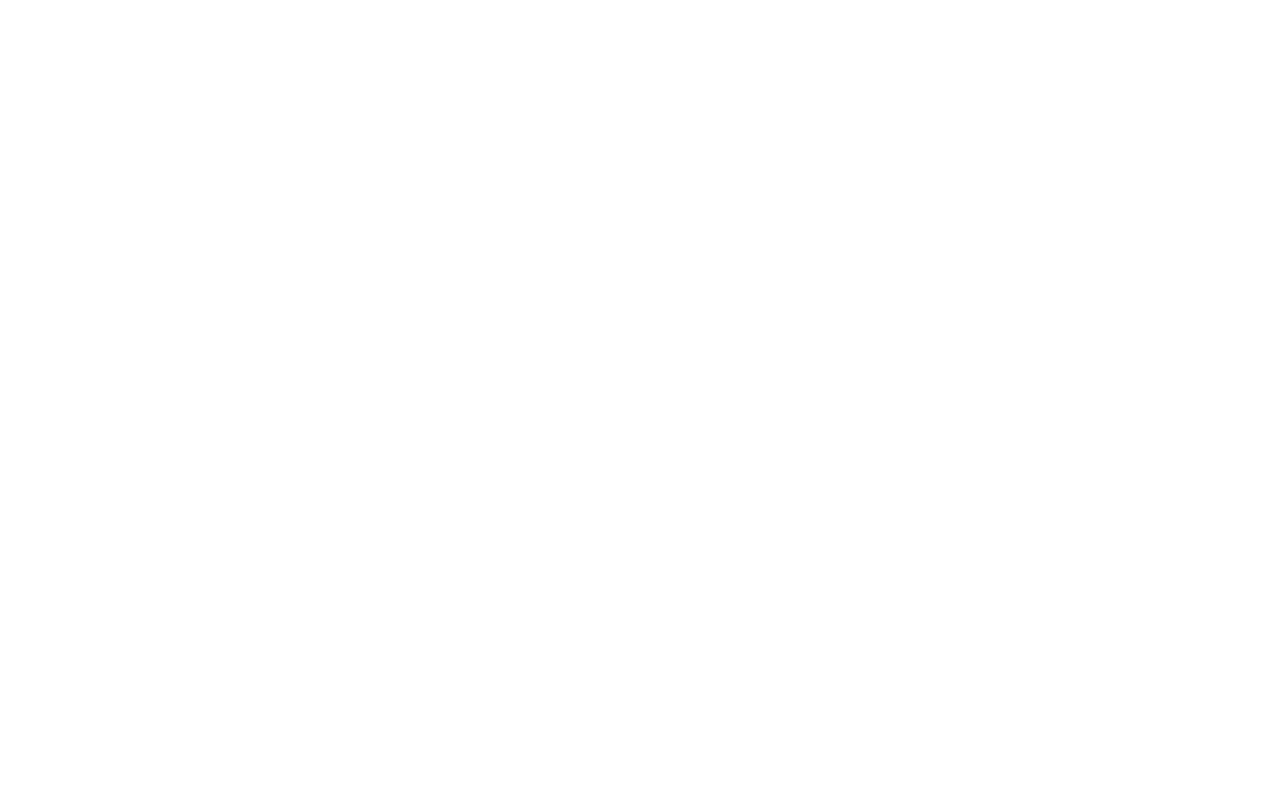
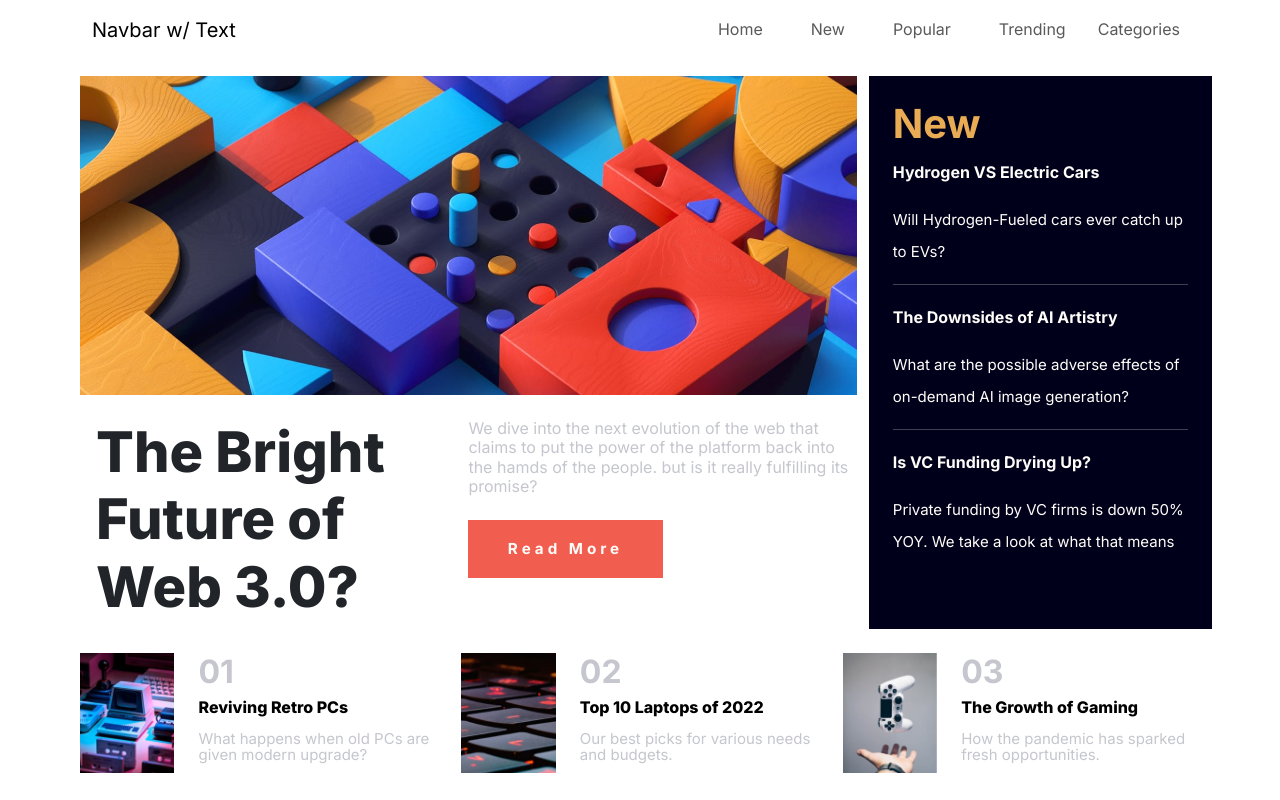
Before and after one commit to Mut1s0/news-homepage, a React (Create React App) app: page / in a window 1280 px wide. Built offline with nearby package versions, Linux system fonts and the light colour scheme.

Commit message:
Done with Desktop version

```diff
--- a/public/index.html
+++ b/public/index.html
@@ -12,5 +12,9 @@
 
   <div id="root"></div>
 
+  <!-- Bootstrap Script -->
+  <script src="https://cdn.jsdelivr.net/npm/@popperjs/core@2.9.2/dist/umd/popper.min.js" integrity="sha384-IQsoLXl5PILFhosVNubq5LC7Qb9DXgDA9i+tQ8Zj3iwWAwPtgFTxbJ8NT4GN1R8p" crossorigin="anonymous"></script>
+  <script src="https://cdn.jsdelivr.net/npm/bootstrap@5.0.2/dist/js/bootstrap.min.js" integrity="sha384-cVKIPhGWiC2Al4u+LWgxfKTRIcfu0JTxR+EQDz/bgldoEyl4H0zUF0QKbrJ0EcQF" crossorigin="anonymous"></script>
+
 </body>
 </html>
--- a/src/App.css
+++ b/src/App.css
@@ -24,9 +24,9 @@
   --p-fs: 15px;
 
   /* Font Weights */
-  --fw: 400;
-  --fw: 700;
-  --fw: 800;
+  --fw-400: 400;
+  --fw-700: 700;
+  --fw-800: 800;
 }
 
 
@@ -91,3 +91,136 @@ h5,
 h6 {
  overflow-wrap: break-word;
 }
+
+body {
+  font-family: var(--ff);
+}
+
+.wrapper {
+  max-width: 1200px;
+  padding: 0 2.5rem;
+}
+
+.flex {
+  display: flex;
+}
+
+/* .hero {
+  border: 2px solid red;
+} */
+
+.hero--side {
+  max-width: 30%;
+  padding: 1.5rem;
+  height: auto;
+  line-height: 2rem;
+  background-color: var(--clr-neutral-very-dark-blue);
+}
+
+.hero--side--header {
+  color: var(--clr-primary-soft-orange);
+  font-weight: var(--fw-700);
+}
+
+.hero--side--anchor > a {
+  color: var(--clr-neutral-off-white);
+  font-weight: var(--fw-700);
+  text-decoration: none;
+}
+
+.hero--side--p {
+  color: var(--clr-neutral-off-white);
+  font-size: 15px;
+  font-weight: var(--fw-400);
+}
+
+hr {
+  color: var(--clr-neutral-off-white);
+}
+
+.hero--title {
+  /* border: 2px solid green; */
+  max-width: 50%;
+}
+
+.hero--title > h1 {
+  font-weight: var(--fw-800);
+  font-size: 3.5rem;
+  padding: 0 1rem;
+}
+
+.hero--info {
+  /* border: 2px solid brown; */
+  width: 50%;
+  margin: 0 auto;
+}
+
+.hero--info > h2 {
+  color: var(--clr-neutral-grayish-blue);
+  font-weight: var(--fw-600);
+  text-align: start;
+  font-size: 1rem;
+}
+
+.hero--link {
+  background-color: var(--clr-primary-soft-red);
+  width: 50%;
+  text-align: center;
+  padding: 1rem;
+  letter-spacing: 0.25rem;
+  font-weight: var(--fw-700);
+  font-size: 0.95rem;
+}
+
+.hero--link > a {
+  text-decoration: none;
+  color: var(--clr-neutral-off-white);
+}
+
+.footer--info {
+  margin-left: 1.5rem;
+  line-height: 1rem;
+}
+
+.footer--header {
+  font-size: 2rem;
+  font-weight: var(--fw-700);
+  color: var(--clr-neutral-grayish-blue);
+}
+
+.footer--link > a {
+  color: black;
+  text-decoration: none;
+  font-weight: var(--fw-800);
+}
+
+.footer--p {
+  color: var(--clr-neutral-grayish-blue);
+  font-size: 15px;
+}
+
+.footer {
+  margin-top: 1.5rem;
+}
+
+.footer--img {
+  max-width: 40%;
+  max-height: 15vh;
+}
+
+/* @media only screen and ( max-width:991px ){
+  .hero--side {
+    max-width: 100%;
+  }
+
+  .hero--title {
+    max-width: 70%;
+    letter-spacing: 0.7rem;
+    border: 2px solid red;
+  }
+
+  .hero--info {
+    border: 2px solid purple;
+    margin: 0;
+  }
+} */
--- a/src/App.js
+++ b/src/App.js
@@ -1,8 +1,22 @@
+import Navbar from './components/navbar';
+import Hero from './components/hero';
+import Footer from './components/footer';
 import './App.css';
 
 function App() {
+
   return (
-    <></>
+
+    <div className='container-fluid wrapper'>
+
+      <Navbar />
+
+      <Hero />
+
+      <Footer />
+
+    </div>
+
   );
 }
 
--- /dev/null
+++ b/src/components/footer.jsx
@@ -0,0 +1,74 @@
+/* eslint-disable jsx-a11y/anchor-is-valid */
+const Footer = () => {
+
+    return (
+
+        <div className="row footer">
+
+            <div className="col">
+
+                <div className="flex">
+
+                    <img src={ require("../images/image-retro-pcs.jpg") } alt="Lorem" className="footer--img img-fluid" />
+
+                    <div className="footer--info">
+
+                        <h1 className="footer--header">01</h1>
+
+                        <p className="footer--link"><a href="#">Reviving Retro PCs</a></p>
+
+                        <p className="footer--p">What happens when old PCs are given modern upgrade?</p>
+
+                    </div>
+
+                </div>
+
+            </div>
+
+            <div className="col">
+
+                <div className="flex">
+
+                    <img src={ require("../images/image-top-laptops.jpg") } alt="Lorem" className="footer--img img-fluid" />
+
+                    <div className="footer--info">
+
+                        <h1 className="footer--header">02</h1>
+
+                        <p className="footer--link"><a href="#">Top 10 Laptops of 2022</a></p>
+
+                        <p className="footer--p">Our best picks for various needs and budgets.</p>
+
+                    </div>
+
+                </div>
+
+            </div>
+
+            <div className="col">
+
+                <div className="flex">
+
+                    <img src={ require("../images/image-gaming-growth.jpg") } alt="Lorem" className="footer--img img-fluid" />
+
+                    <div className="footer--info">
+
+                        <h1 className="footer--header">03</h1>
+
+                        <p className="footer--link"><a href="#">The Growth of Gaming</a></p>
+
+                        <p className="footer--p">How the pandemic has sparked fresh opportunities.</p>
+
+                    </div>
+
+                </div>
+
+            </div>
+
+        </div>
+
+     );
+
+}
+
+export default Footer;
--- /dev/null
+++ b/src/components/hero.jsx
@@ -0,0 +1,66 @@
+/* eslint-disable jsx-a11y/anchor-is-valid */
+const Hero = () => {
+
+    return (
+
+        <div className="row hero--body">
+
+            <div className="col-lg">
+
+                <picture>
+
+                    <source srcset="" />
+
+                    <img src={ require("../images/image-web-3-desktop.jpg") } alt="Logo" className="img-fluid"/>
+
+                </picture>
+
+                <div className="hero d-lg-flex pt-4">
+
+                    <div className="hero--title">
+
+                        <h1>The Bright Future of Web 3.0?</h1>
+
+                    </div>
+
+                    <div className="hero--info text-center">
+
+                        <h2 className="mb-4">We dive into the next evolution of the web that claims to put the power of the platform back into the hamds of the people. but is it really fulfilling its promise?</h2>
+
+                        <p className="hero--link"><a href="#">Read More</a></p>
+
+                    </div>
+
+                </div>
+
+            </div>
+
+            <div className="hero--side col-lg text-start">
+
+                <h1 className="hero--side--header">New</h1>
+
+                <p className="hero--side--anchor"><a href="#">Hydrogen VS Electric Cars</a></p>
+
+                <p className="hero--side--p">Will Hydrogen-Fueled cars ever catch up to EVs?</p>
+
+                <hr />
+
+                <p className="hero--side--anchor"><a href="#">The Downsides of AI Artistry</a></p>
+
+                <p className="hero--side--p">What are the possible adverse effects of on-demand AI image generation?</p>
+
+                <hr />
+
+                <p className="hero--side--anchor"><a href="#">Is VC Funding Drying Up?</a></p>
+
+                <p className="hero--side--p">Private funding by VC firms is down 50% YOY. We take a look at what that means</p>
+
+            </div>
+
+        </div>
+
+     );
+
+}
+
+export default Hero;
--- /dev/null
+++ b/src/components/navbar.jsx
@@ -0,0 +1,47 @@
+/* eslint-disable jsx-a11y/anchor-is-valid */
+const Navbar = () => {
+
+    return (
+
+        <nav className="navbar navbar-expand-lg mb-3">
+
+            <div className="container-fluid">
+
+                <a className="navbar-brand" href="#">Navbar w/ Text</a>
+
+                <div>
+
+                    <ul className="navbar-nav">
+
+                        <li className="navbar-item mx-3">
+                            <a href="#" className="nav-link">Home</a>
+                        </li>
+
+                        <li className="navbar-item mx-3">
+                            <a href="#" className="nav-link">New</a>
+                        </li>
+
+                        <li className="navbar-item mx-3">
+                            <a href="#" className="nav-link">Popular</a>
+                        </li>
+
+                        <li className="navbar-item mx-3">
+                            <a href="#" className="nav-link">Trending</a>
+                        </li>
+
+                        <li className="navbar-item">
+                            <a href="#" className="nav-link">Categories</a>
+                        </li>
+
+                    </ul>
+
+                </div>
+            </div>
+
+        </nav>
+
+     );
+
+}
+
+export default Navbar;
```
